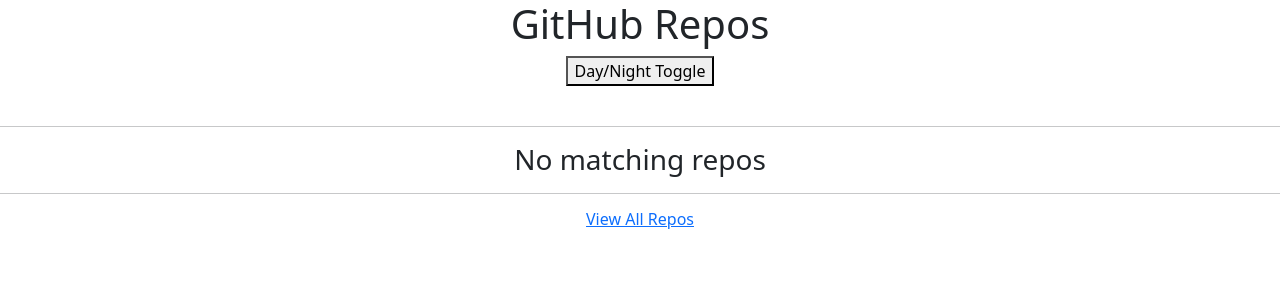
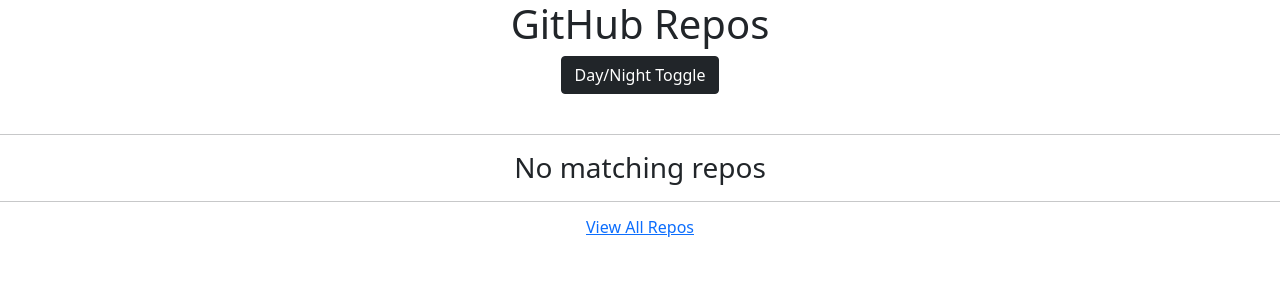
Before and after one commit to timothyhull/github_profiler, a Flask app: page / in a window 1280 px wide. Shown: the top 300 px of the page. Run offline with Flask 2, Linux system fonts and the light colour scheme; data that the repository does not hold is empty; parts of the project's set-up code (start-up, migrations or seed data) failed here and were passed over; some libraries are stand-ins or nearby versions.

Commit message:
Apply dark mode style to button

```diff
--- a/web/templates/index.html
+++ b/web/templates/index.html
@@ -23,7 +23,11 @@
         <!-- Heading and day/note mode toggle -->
         <h1 align="center">GitHub Repos</h1>
         <div align="center">
-            <button id="daynighttoggle">Day/Night Toggle</button>
+            <button
+                class="btn btn-dark"
+                id="daynighttoggle"
+                type="button">Day/Night Toggle
+            </button>
         </div>
         <br>
 
```
